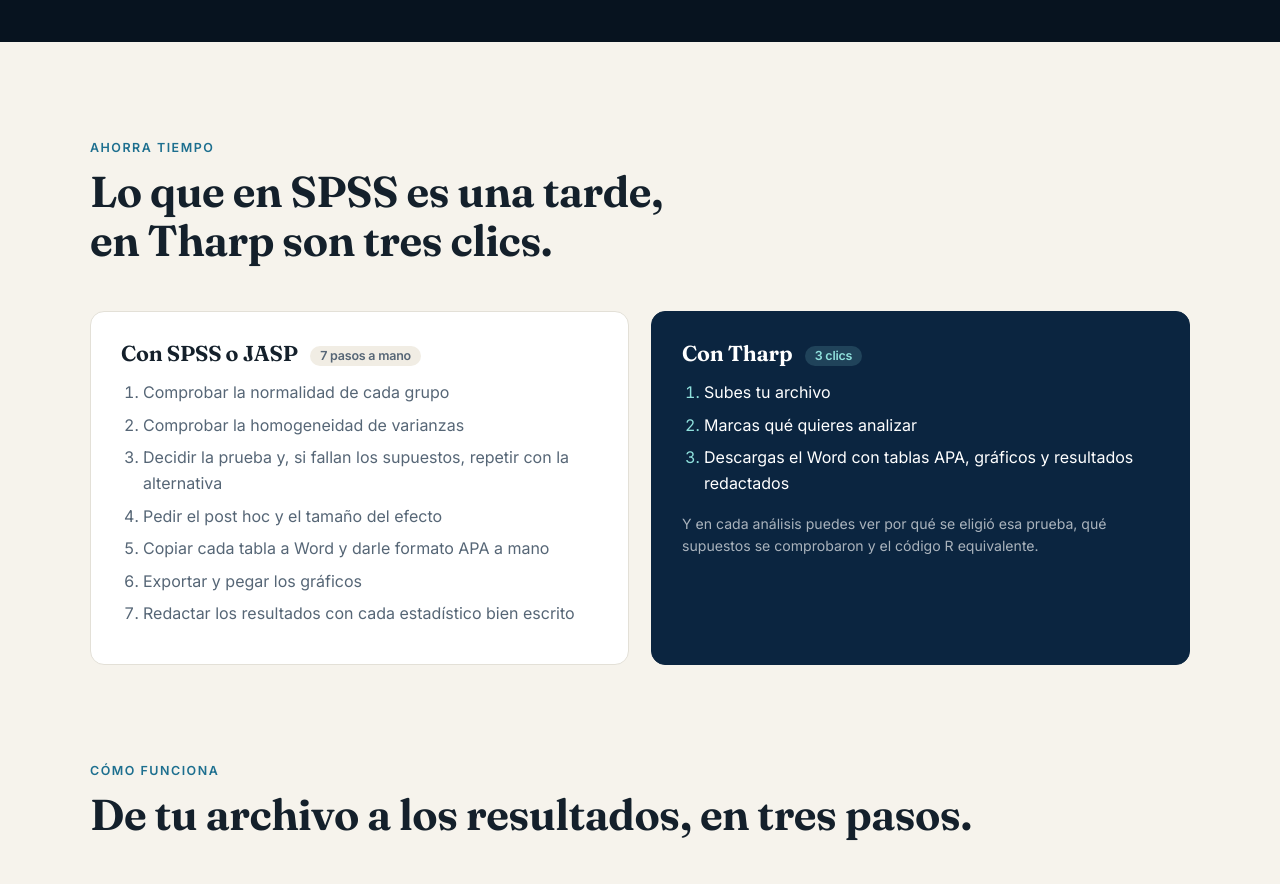
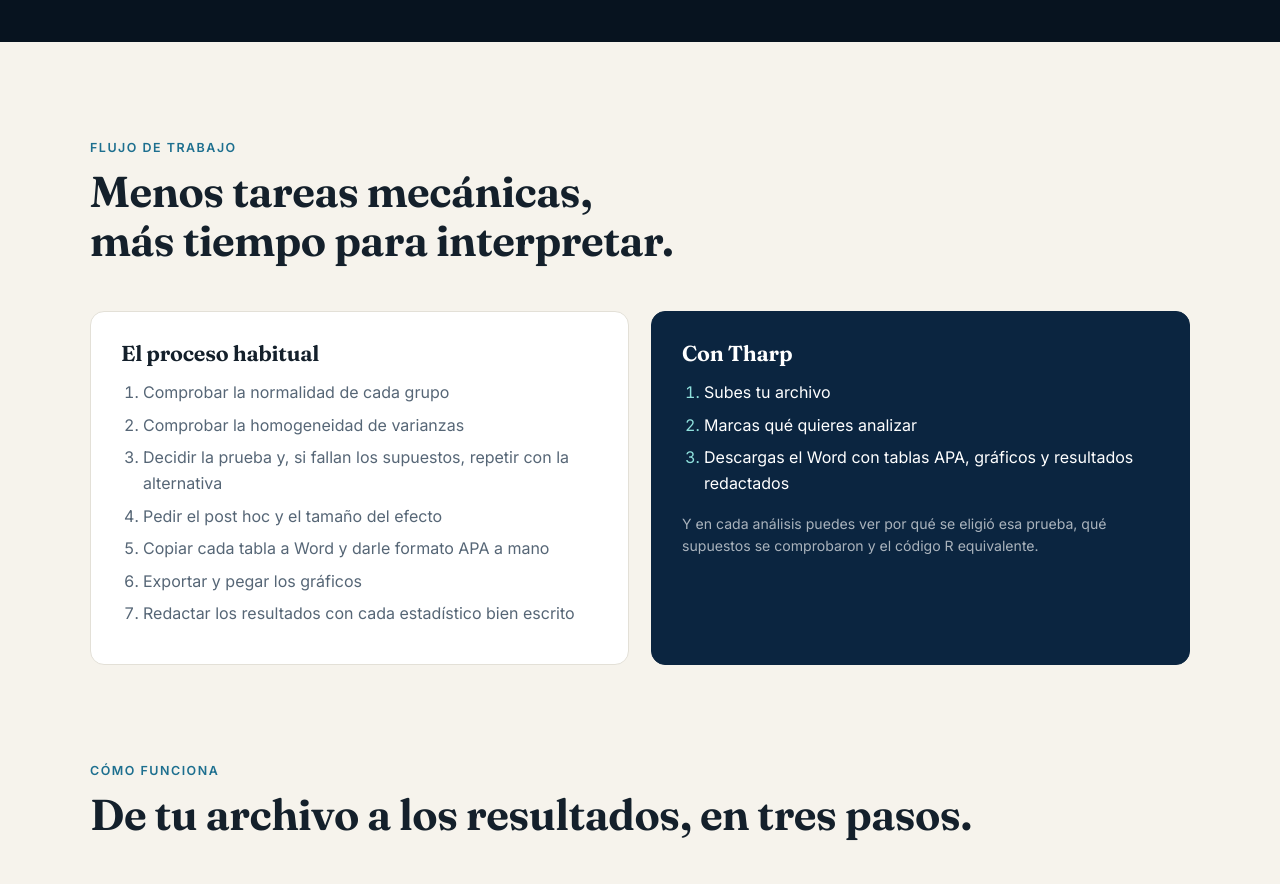
Before and after one commit to aguiblancar/tharp-web, a plain HTML site: page index.html in a window 1280 px wide. Shown: the part 840-1724 px from the top of the page. Drawn offline with Linux system fonts and the light colour scheme.

Commit message:
Sin comparación con SPSS (tharp@6ca0938)

```diff
--- a/index.html
+++ b/index.html
@@ -284,11 +284,11 @@
 
 <section id="ahorro">
   <div class="wrap">
-    <div class="eyebrow">Ahorra tiempo</div>
-    <h2 style="margin-top:10px">Lo que en SPSS es una tarde,<br>en Tharp son tres clics.</h2>
+    <div class="eyebrow">Flujo de trabajo</div>
+    <h2 style="margin-top:10px">Menos tareas mecánicas,<br>más tiempo para interpretar.</h2>
     <div class="ba">
       <div class="without">
-        <h3>Con SPSS o JASP <span class="steps-n">7 pasos a mano</span></h3>
+        <h3>El proceso habitual</h3>
         <ol>
           <li>Comprobar la normalidad de cada grupo</li>
           <li>Comprobar la homogeneidad de varianzas</li>
@@ -300,7 +300,7 @@
         </ol>
       </div>
       <div class="with">
-        <h3>Con Tharp <span class="steps-n">3 clics</span></h3>
+        <h3>Con Tharp</h3>
         <ol>
           <li>Subes tu archivo</li>
           <li>Marcas qué quieres analizar</li>
```
